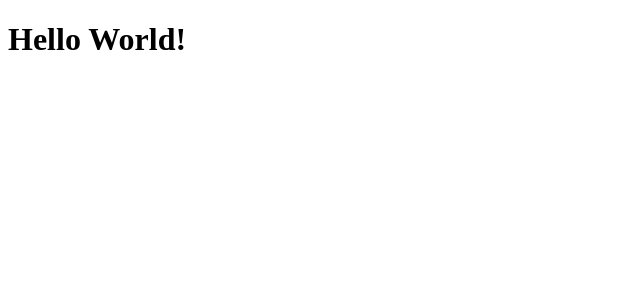
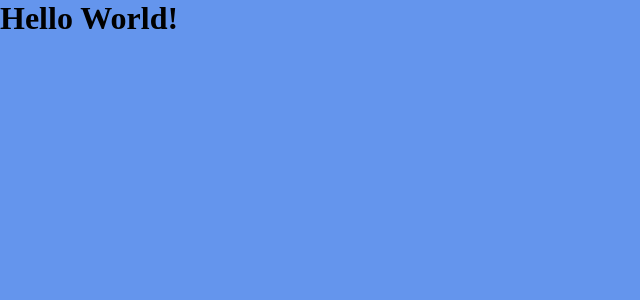
Before and after one commit to KirianaBrown/react-expense-tracker-v1, a React (Create React App) app in the folder app/: page / in a window 1280 px wide. Shown: the top 300 px of the page, without its empty margins (0-640 px from the left). Built offline with nearby package versions, Linux system fonts and the light colour scheme.

Commit message:
set up project files

```diff
--- a/app/src/index.css
+++ b/app/src/index.css
@@ -0,0 +1,9 @@
+* {
+    box-sizing: border-box;
+    padding: 0;
+    margin: 0;
+}
+
+body {
+    background-color: cornflowerblue;
+}
```
